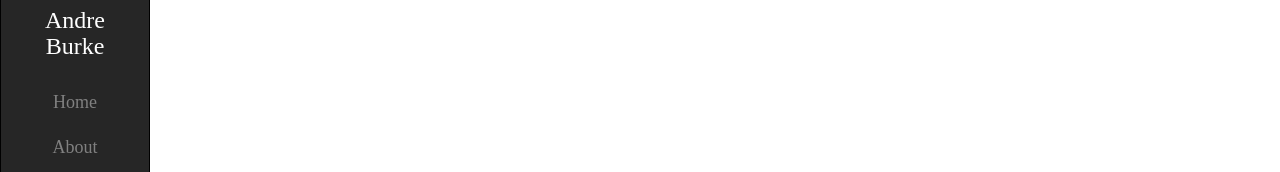
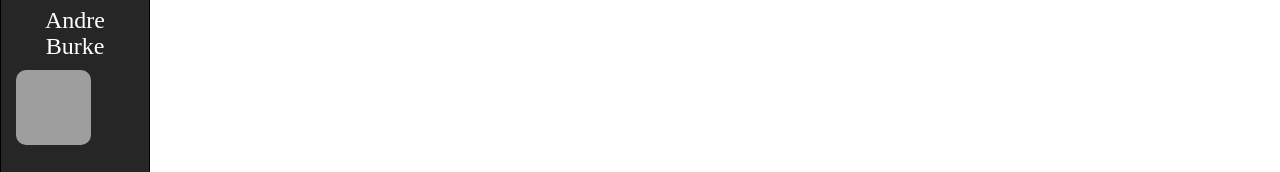
Before and after one commit to aburke15/vschool-assignments, a plain HTML site: page projects/personal-portfolio/index.html in a window 1280 px wide. Shown: the part 139-311 px from the top of the page. Drawn offline with nearby package versions, Linux system fonts and the light colour scheme; some packages are replaced by stand-ins of ours; grey boxes are pictures that could not be loaded; a script that the page names is missing.

Commit message:
added toggle button for portfolio

```diff
--- a/projects/personal-portfolio/index.html
+++ b/projects/personal-portfolio/index.html
@@ -35,6 +35,9 @@
                 <div class="col-xl-1 col-lg-1 col-md-1 col-sm-1 col-xs-1 nav-bar">
                     <a href="#/about"><img class="center-block profile-img" src="img/my-picture-portfolio.jpg" alt=""></a>
                     <h3 class="text-center name-color">Andre Burke</h3>
+                    <a href="">
+                        <img class="menu-toggle" src="https://cdn.css-tricks.com/wp-content/uploads/2012/10/threelines.png" height="75px" width="75px" alt="">
+                    </a>
                     <ul class="text-center nav-margin no-list-style">
                         <a class="list-color-A list-decor-A" href="#/home">
                             <li class="list-margin">Home</li>
--- a/projects/personal-portfolio/styles.css
+++ b/projects/personal-portfolio/styles.css
@@ -5,6 +5,14 @@ font-face {
 
 body {
     font-family: Cinzel-Regular;
+}
+
+.menu-space {
+
+}
+
+.menu-toggle {
+    border-radius: 10px;
 }
 
 .about-div {
```
